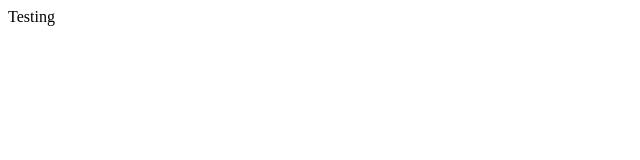
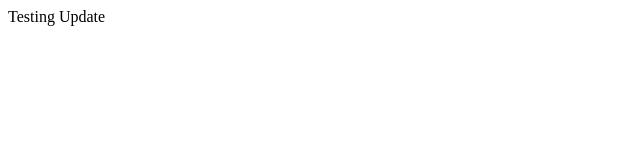
Before and after one commit to Matmo10/notEvenSureYet, a website: page public/index.html in a window 1280 px wide. Shown: the full height of the page, 0-640 px from the left. Drawn offline with Linux system fonts and the light colour scheme.

Commit message:
Testing autodeploy

```diff
--- a/public/index.html
+++ b/public/index.html
@@ -2,7 +2,7 @@
 	<head></head>
 	<body>
 
-	Testing
+	Testing Update
 
 	</body>
 </html>
```
